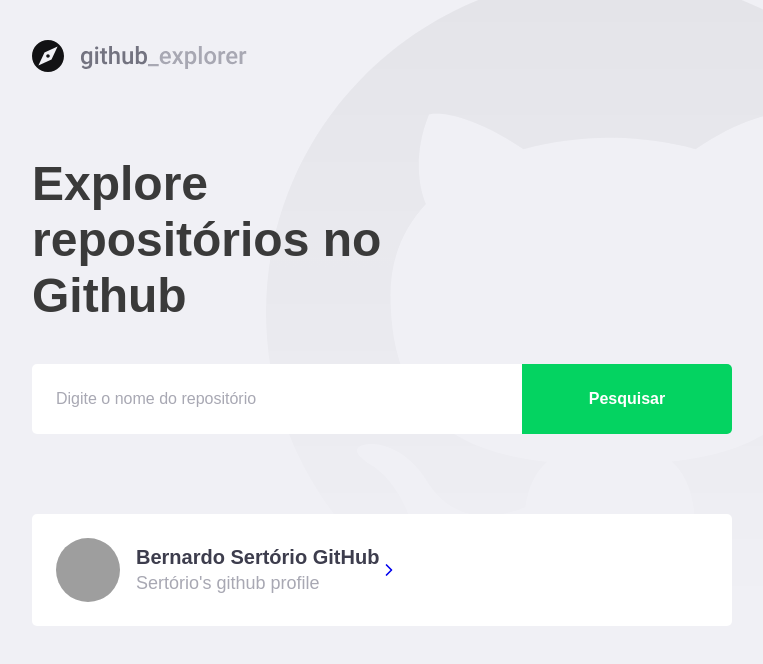
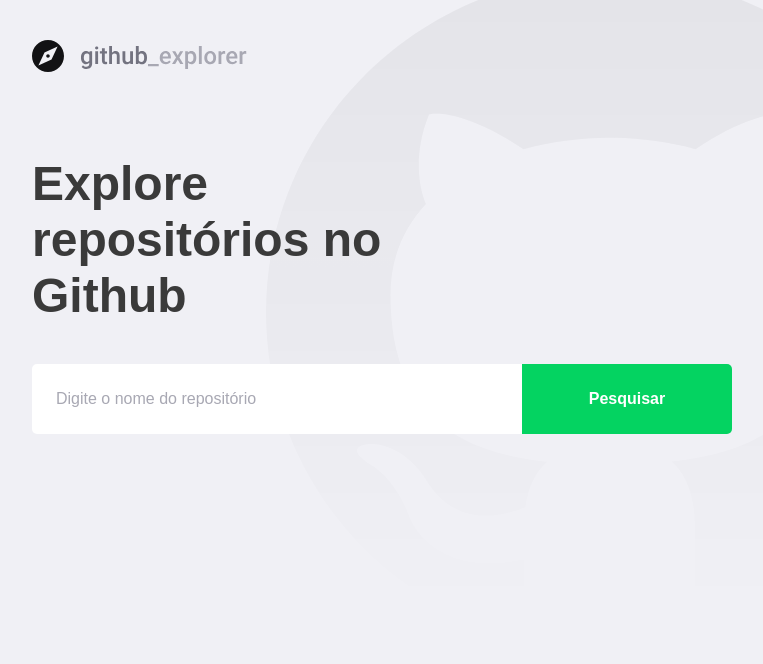
Before and after one commit to bernardosertorio/GithubExplorerFrontend, a React (Create React App) app: page / in a window 1280 px wide. Shown: the top 664 px of the page, without its empty margins (148-911 px from the left). Built offline with nearby package versions, Linux system fonts and the light colour scheme; grey boxes are pictures that could not be loaded.

Commit message:
connecting github api whith Axios

```diff
--- a/package.json
+++ b/package.json
@@ -12,6 +12,7 @@
     "@types/react-dom": "^16.9.0",
     "@types/react-router-dom": "^5.1.5",
     "@types/styled-components": "^5.1.3",
+    "axios": "^0.20.0",
     "polished": "^3.6.7",
     "react": "^16.13.1",
     "react-dom": "^16.13.1",
--- a/src/pages/Dashboard/index.tsx
+++ b/src/pages/Dashboard/index.tsx
@@ -1,34 +1,66 @@
-import React from 'react';
+import React, { useState, FormEvent } from 'react';
 import { FiChevronRight } from 'react-icons/fi';
+import api from '../../services/api';
 
 import logoImg from '../../assets/logo.svg';
 
 import { Title, Form, Repositories } from './styles';
 
+interface Repository {
+  full_name: string;
+  description: string;
+  owner: {
+    login: string;
+    avatar_url: string;
+  };
+}
+
 const Dashboard: React.FC = () => {
+  const [newRepo, setNewRepo] = useState('');
+  const [repositories, setRepositories] = useState<Repository[]>([]);
+
+  async function handleAddRepository(
+    event: FormEvent<HTMLFormElement>,
+  ): Promise<void> {
+    event.preventDefault();
+
+    const response = await api.get<Repository>(`repos/${newRepo}`);
+
+    const repository = response.data;
+
+    setRepositories([...repositories, repository]);
+    setNewRepo('');
+  }
+
   return (
     <>
       <img src={logoImg} alt="Github Explorer" />
       <Title>Explore repositórios no Github</Title>
 
-      <Form>
-        <input placeholder="Digite o nome do repositório" />
+      <Form onSubmit={handleAddRepository}>
+        <input
+          value={newRepo}
+          onChange={e => setNewRepo(e.target.value)}
+          placeholder="Digite o nome do repositório"
+        />
         <button type="submit">Pesquisar</button>
       </Form>
 
       <Repositories>
-        <a href="test">
+        {repositories.map(repository => (
+          <a key={repository.full_name} href="test">
             <img
-            src="https://avatars0.githubusercontent.com/u/59669475?s=460&u=beb8eab998705619b98f907fa4b4aebf84884fb4&v=4"
-            alt="Bernardo Sertório"
+              src={repository.owner.avatar_url}
+              alt={repository.owner.login}
             />
             <div>
-            <strong>Bernardo Sertório GitHub</strong>
-            <p>Sertório's github profile</p>
+              <strong>{repository.full_name}</strong>
+              <p>{repository.description}</p>
             </div>
 
             <FiChevronRight size={20} />
           </a>
+        ))}
       </Repositories>
     </>
   );
--- a/src/pages/Dashboard/styles.ts
+++ b/src/pages/Dashboard/styles.ts
@@ -76,7 +76,8 @@
     }
 
     div {
-      margin-left: 16px;
+      margin: 0 16px;
+      flex: 1;
 
       strong {
         font-size: 20px;
--- /dev/null
+++ b/src/services/api.ts
@@ -0,0 +1,7 @@
+import axios from 'axios';
+
+const api = axios.create({
+  baseURL: 'https://api.github.com',
+});
+
+export default api;
```
Also changed, not shown: .eslintrc.json, 1 other file (tests, documents, lock files or other folders). Lines whose indentation alone changed are shown as unchanged.
